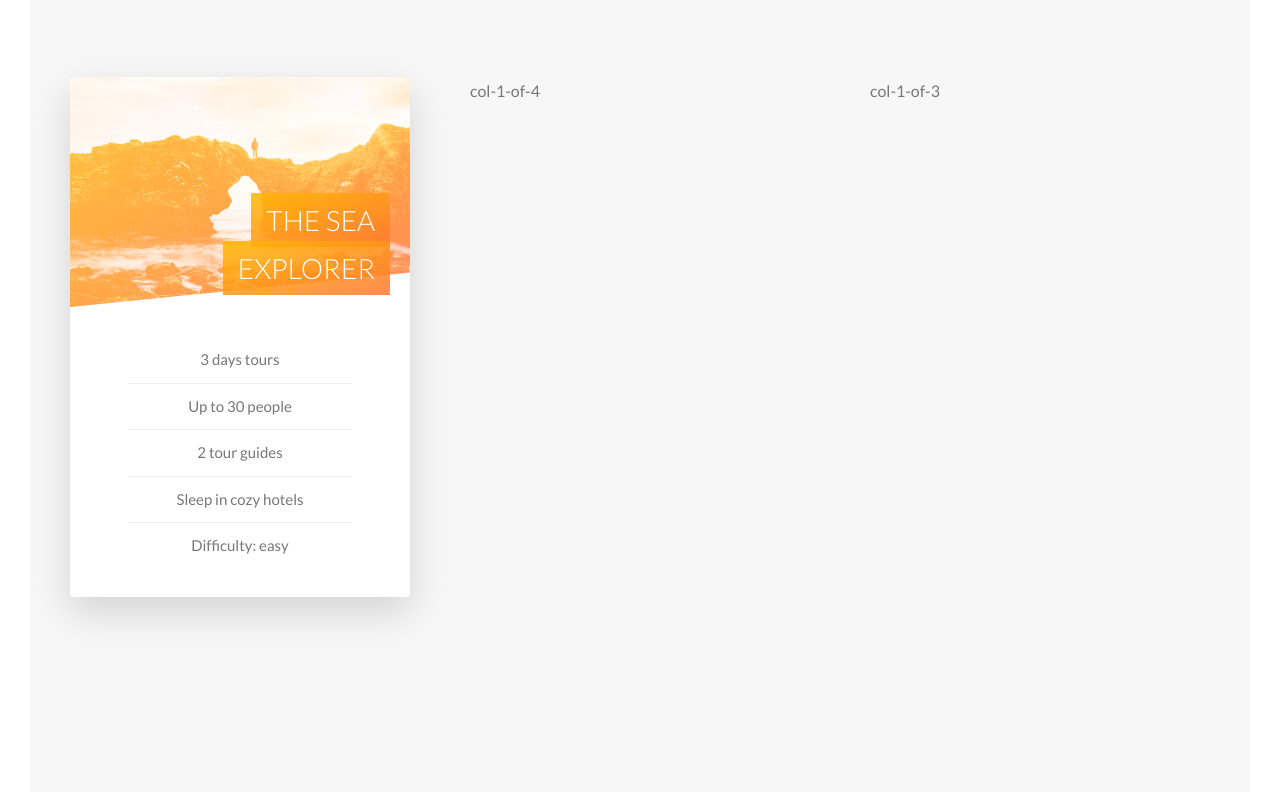
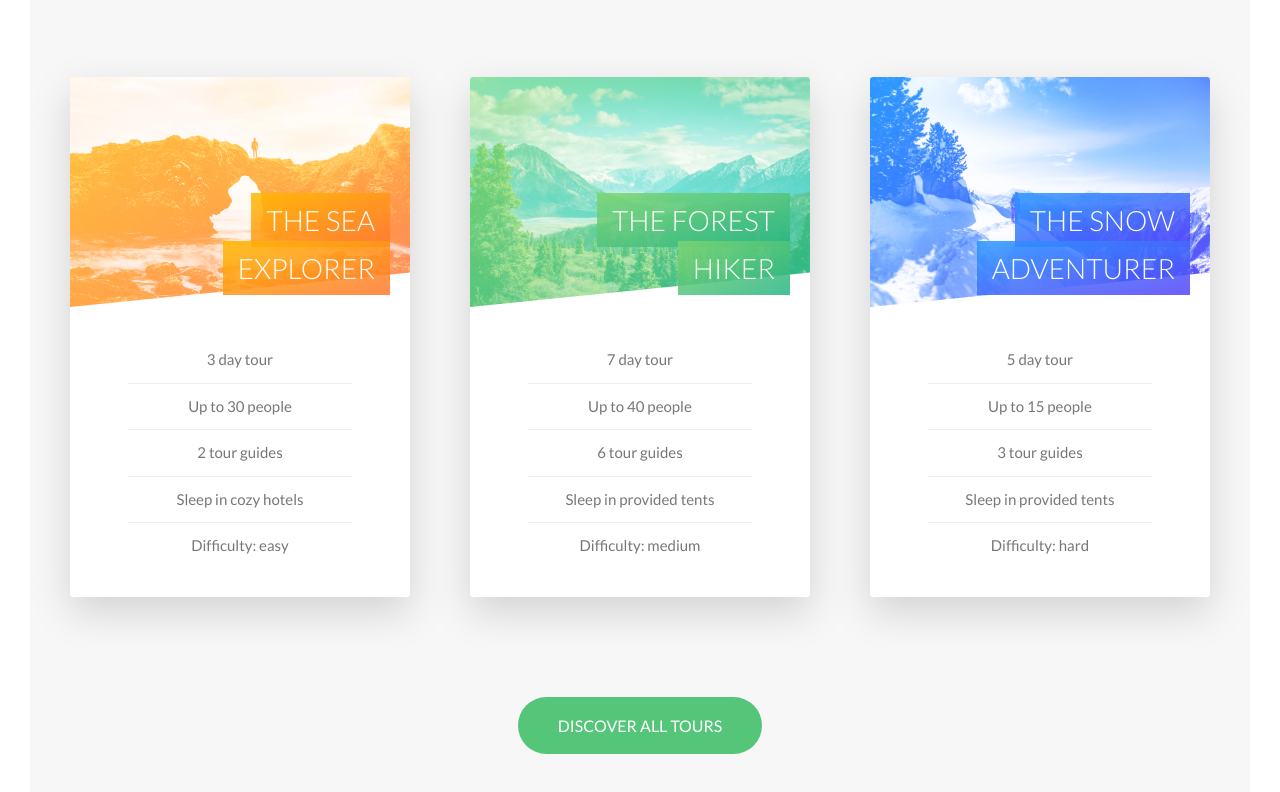
Before and after one commit to jess-alejo/tiny-projects, a website: page 004-natours/index.html in a window 1280 px wide. Shown: the part 2517-3309 px from the top of the page. Drawn offline with Linux system fonts and the light colour scheme.

Commit message:
Natours: Building the Tours Section - Part 3

```diff
--- a/004-natours/index.html
+++ b/004-natours/index.html
@@ -151,7 +151,7 @@
                 >
                 <div class="card__details">
                   <ul>
-                    <li>3 days tours</li>
+                    <li>3 day tour</li>
                     <li>Up to 30 people</li>
                     <li>2 tour guides</li>
                     <li>Sleep in cozy hotels</li>
@@ -159,13 +159,81 @@
                   </ul>
                 </div>
               </div>
-              <div class="card__side card__side--back card__side--back-1"
-                >BACK</div
-              >
+              <div class="card__side card__side--back card__side--back-1">
+                <div class="card__cta">
+                  <div class="card__price-box">
+                    <div class="card__price-only">only</div>
+                    <div class="card__price-value">$297</div>
+                  </div>
+                  <a href="#" class="btn btn--white">Book now!</a>
+                </div>
+              </div>
             </div>
           </div>
-          <div class="col-1-of-3"> <div class="card"> col-1-of-4</div></div>
-          <div class="col-1-of-3"> <div class="card"> col-1-of-3</div></div>
+          <div class="col-1-of-3">
+            <div class="card">
+              <div class="card__side card__side--front">
+                <div class="card__picture card__picture--2"></div>
+                <h4 class="card__heading"
+                  ><span class="card__heading-content card__heading-content--2"
+                    >The Forest Hiker</span
+                  ></h4
+                >
+                <div class="card__details">
+                  <ul>
+                    <li>7 day tour</li>
+                    <li>Up to 40 people</li>
+                    <li>6 tour guides</li>
+                    <li>Sleep in provided tents</li>
+                    <li>Difficulty: medium</li>
+                  </ul>
+                </div>
+              </div>
+              <div class="card__side card__side--back card__side--back-2">
+                <div class="card__cta">
+                  <div class="card__price-box">
+                    <div class="card__price-only">only</div>
+                    <div class="card__price-value">$497</div>
+                  </div>
+                  <a href="#" class="btn btn--white">Book now!</a>
+                </div>
+              </div>
+            </div>
+          </div>
+          <div class="col-1-of-3">
+            <div class="card">
+              <div class="card__side card__side--front">
+                <div class="card__picture card__picture--3"></div>
+                <h4 class="card__heading"
+                  ><span class="card__heading-content card__heading-content--3"
+                    >The Snow Adventurer</span
+                  ></h4
+                >
+                <div class="card__details">
+                  <ul>
+                    <li>5 day tour</li>
+                    <li>Up to 15 people</li>
+                    <li>3 tour guides</li>
+                    <li>Sleep in provided tents</li>
+                    <li>Difficulty: hard</li>
+                  </ul>
+                </div>
+              </div>
+              <div class="card__side card__side--back card__side--back-3">
+                <div class="card__cta">
+                  <div class="card__price-box">
+                    <div class="card__price-only">only</div>
+                    <div class="card__price-value">$897</div>
+                  </div>
+                  <a href="#" class="btn btn--white">Book now!</a>
+                </div>
+              </div>
+            </div>
+          </div>
+        </div>
+
+        <div class="u-text-center u-mt-10">
+          <a href="#" class="btn btn--green">Discover all tours</a>
         </div>
       </section>
     </main>
--- a/004-natours/sass/base/_utilities.scss
+++ b/004-natours/sass/base/_utilities.scss
@@ -17,3 +17,7 @@
 .u-mb-lg {
   margin-bottom: 8rem;
 }
+
+.u-mt-10 {
+  margin-top: 10rem;
+}
--- a/004-natours/sass/components/_button.scss
+++ b/004-natours/sass/components/_button.scss
@@ -53,6 +53,15 @@
     }
   }
 
+  &--green {
+    background-color: $color-primary;
+    color: $color-white;
+
+    &:after {
+      background-color: $color-primary;
+    }
+  }
+
   &--animated {
     animation: moveInBottom 1s ease-out 0.75s;
     animation-fill-mode: backwards;
--- a/004-natours/sass/components/_card.scss
+++ b/004-natours/sass/components/_card.scss
@@ -31,6 +31,22 @@
           $color-secondary-dark
         );
       }
+
+      &-2 {
+        background: linear-gradient(
+          to bottom right,
+          $color-primary-light,
+          $color-primary-dark
+        );
+      }
+
+      &-3 {
+        background: linear-gradient(
+          to bottom right,
+          $color-tertiary-light,
+          $color-tertiary-dark
+        );
+      }
     }
   }
 
@@ -59,11 +75,21 @@
       background-size: cover;
     }
     &--2 {
-      background-image: url(../img/nat-5.jpg);
+      background-image: linear-gradient(
+          to bottom right,
+          $color-primary-light,
+          $color-primary-dark
+        ),
+        url(../img/nat-6.jpg);
       background-size: cover;
     }
     &--3 {
-      background-image: url(../img/nat-5.jpg);
+      background-image: linear-gradient(
+          to bottom right,
+          $color-tertiary-light,
+          $color-tertiary-dark
+        ),
+        url(../img/nat-7.jpg);
       background-size: cover;
     }
   }
@@ -93,6 +119,22 @@
         rgba($color-secondary-dark, 0.85)
       );
     }
+
+    &--2 {
+      background-image: linear-gradient(
+        to bottom right,
+        rgba($color-primary-light, 0.85),
+        rgba($color-primary-dark, 0.85)
+      );
+    }
+
+    &--3 {
+      background-image: linear-gradient(
+        to bottom right,
+        rgba($color-tertiary-light, 0.85),
+        rgba($color-tertiary-dark, 0.85)
+      );
+    }
   }
 
   &__details {
@@ -114,4 +156,29 @@
       }
     }
   }
+
+  &__cta {
+    position: absolute;
+    top: 50%;
+    left: 50%;
+    width: 90%;
+    text-align: center;
+    transform: translate(-50%, -50%);
+  }
+
+  &__price-box {
+    text-align: center;
+    margin-bottom: 8rem;
+    color: $color-white;
+  }
+
+  &__price-only {
+    font-size: 1.4rem;
+    text-transform: uppercase;
+  }
+
+  &__price-value {
+    font-size: 6rem;
+    font-weight: 100;
+  }
 }
--- a/004-natours/sass/pages/_home.scss
+++ b/004-natours/sass/pages/_home.scss
@@ -23,6 +23,6 @@
 
 .section-tours {
   margin-top: -10rem;
-  padding: 25rem 0 50rem;
+  padding: 25rem 0 15rem;
   background-color: $color-gray-light-1;
 }
```
Also changed, not shown: 004-natours/css/style.css.
